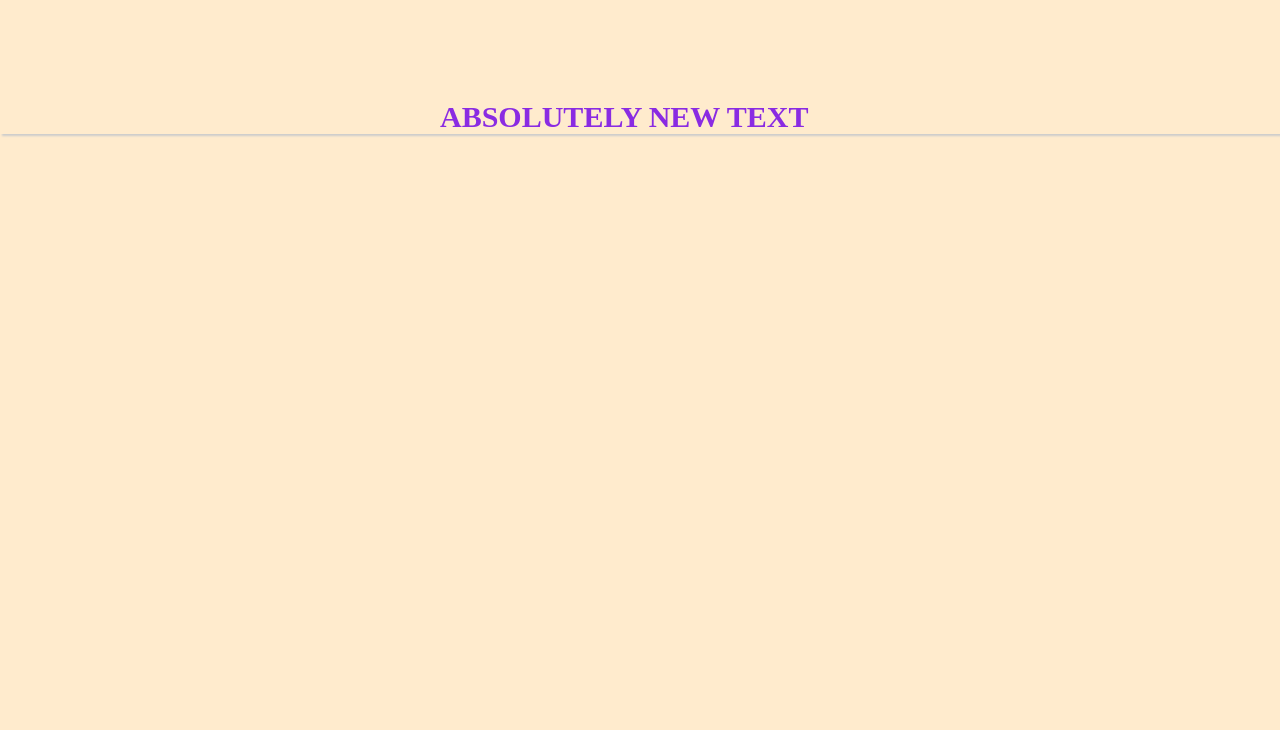
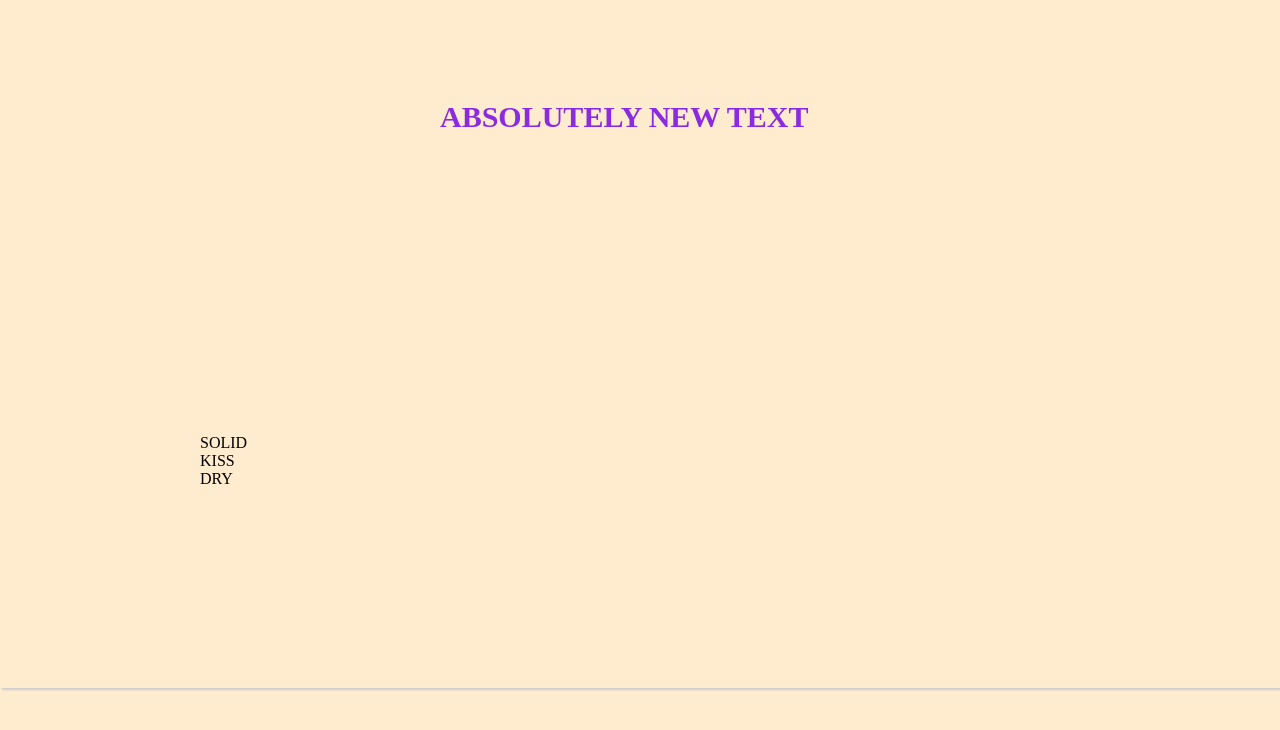
Before and after one commit to KaterynaMoskalenko/testCVmarkdown, a plain HTML site: page index.html in a window 1280 px wide. Drawn offline with Linux system fonts and the light colour scheme.

Commit message:
commit staged

```diff
--- a/index.html
+++ b/index.html
@@ -13,6 +13,10 @@
     <article>
         <p><span class="text-block">Absolutely new text</span></p>
     </article>
+
+    <article>SOLID<br>
+        KISS<br>
+        DRY</article>
     <script src="script.js"></script>
 </body>
 
--- a/style.css
+++ b/style.css
@@ -19,3 +19,6 @@ p{
     font-size: 30px;
     font-weight: 700;
 }
+article:nth-child(2){
+    padding: 200px;
+}
```
